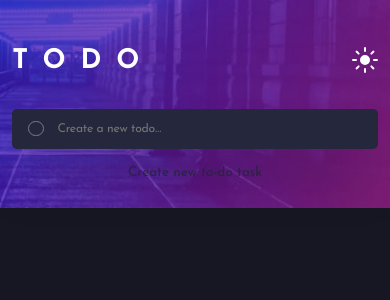
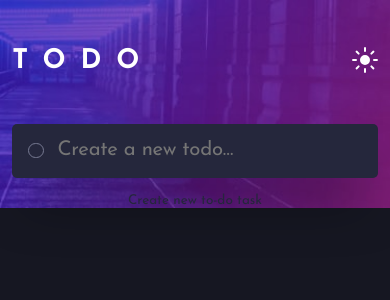
Before and after one commit to GeoStrong/Todo-app, a React (Create React App) app: page / in a window 390 px wide. Shown: the top 300 px of the page. Built offline with nearby package versions, Linux system fonts and the light colour scheme.

Commit message:
mobile style

```diff
--- a/src/components/Todo/Tools.js
+++ b/src/components/Todo/Tools.js
@@ -4,7 +4,7 @@ import './Tools.css';
 
 const Tools = ({ leftItems, onRenderTodo }) => {
   const screenWidth = window.screen.width;
-  const widthCheck = screenWidth <= 375;
+  const widthCheck = screenWidth <= 576;
 
   const filterContainer = (
     <div className={`${widthCheck && 'mobile-style'} filter-container`}>
--- a/src/media.css
+++ b/src/media.css
@@ -1,6 +1,12 @@
 @media (max-width: 1024px) {
     html {
         font-size: calc(100vw / 1024 * 10);
+    }
+}
+
+@media (min-height: 992px) and (min-width: 768px) {
+    html {
+        font-size: calc(100vw / 576 * 10);
     }
 }
 
@@ -19,11 +25,29 @@
         background-image: var(--background-mobile-img);
         background-size: contain;
     }
-}
 
-@media (min-height: 992px) and (min-width: 768px) {
-    html {
-        font-size: calc(100vw / 576 * 10);
+    .container .container__header {
+        margin-bottom: 7rem;
+    }
+
+    .main__new-subject .main__input {
+        font-size: 3rem;
+    }
+
+    .container__main .todo-element {
+        padding: 4rem 0 4rem 2.4rem;
+    }
+
+    .main__content .content__list {
+        font-size: 2rem;
+    }
+
+    .content__tools .tools-style, .mobile-style.mobile-style button {
+        font-size: 3rem;
+    }
+
+    .container .container__footer {
+        font-size: 2.4rem;
     }
 }
 
```
